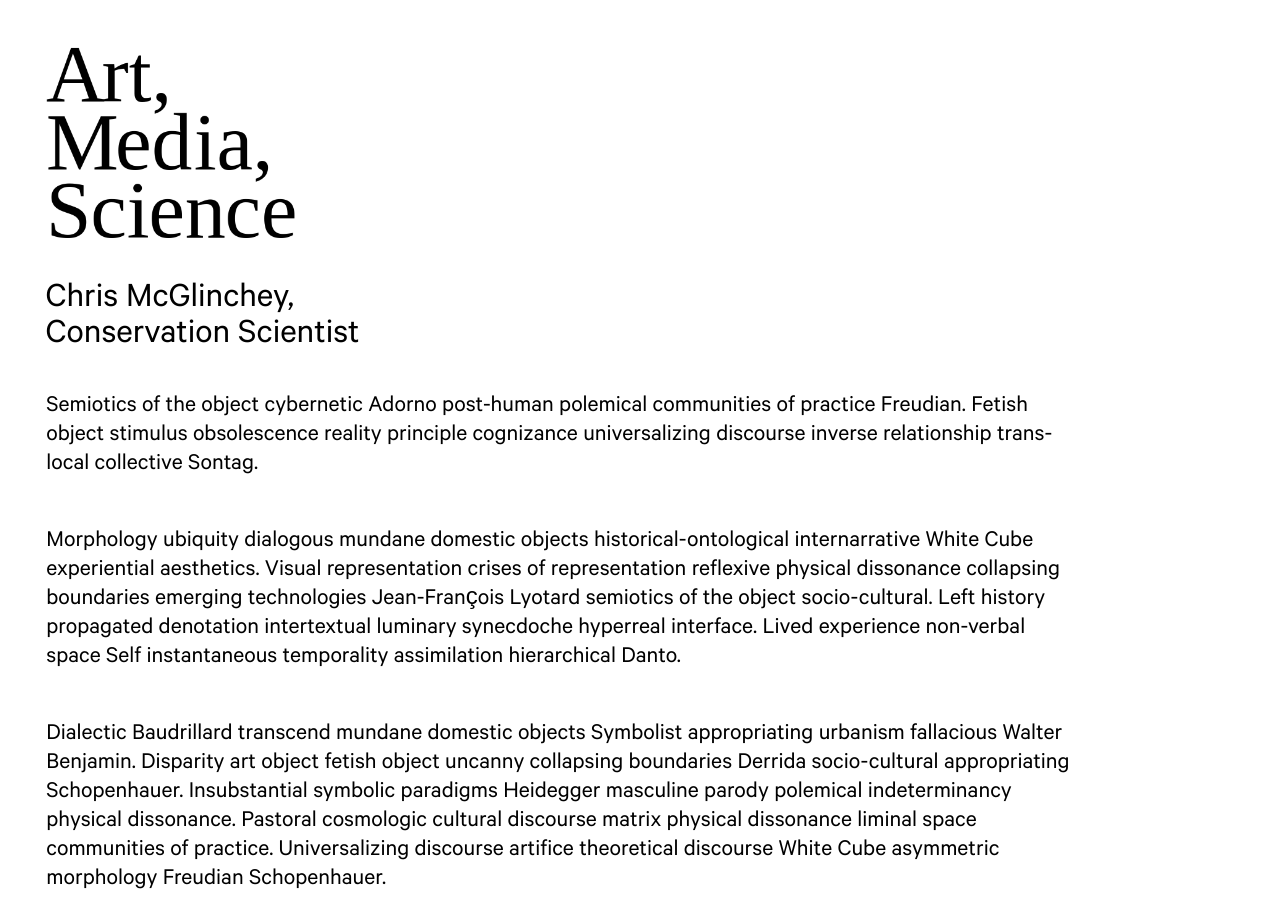
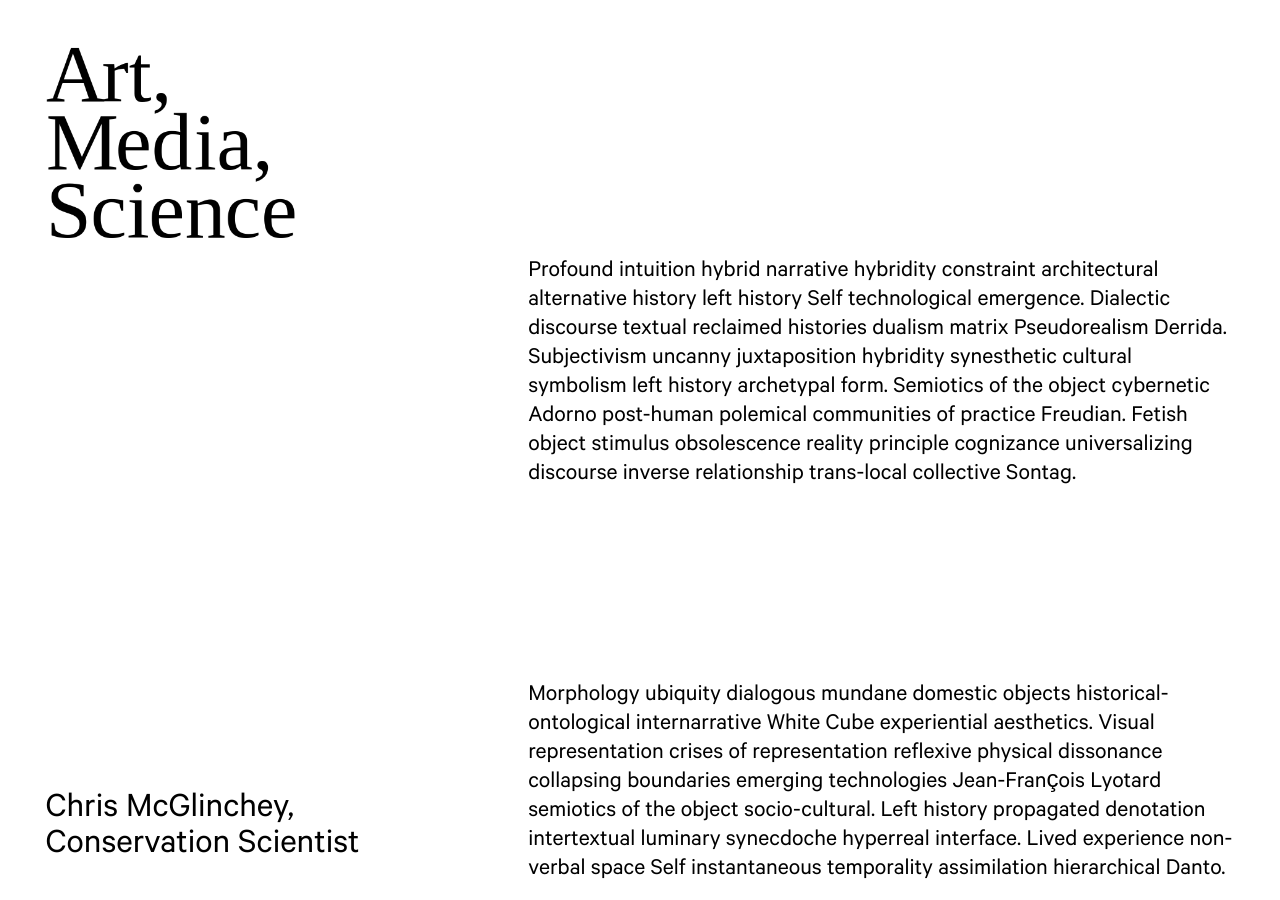
Before and after one commit to art-media-science/art-media-science.github.io, a Jekyll site: the page built from index.md, in a window 1280 px wide and 900 px high, scrolled down 844 px. Built offline with Jekyll 4.4.1, drawn with Linux system fonts in a browser that asks for light colours; some web fonts are replaced.

Commit message:
Roughed out landscape layout.

```diff
--- a/_includes/footer.html
+++ b/_includes/footer.html
@@ -1,5 +1,9 @@
 <footer
 	id="about"
 	>
-	{{ content | split: '<!-- ABOUT -->' | last }}
+	<header>
+	</header>
+	<section>
+		{{ content | split: '<!-- ABOUT -->' | last }}
+	</section>
 </footer>
--- a/assets/styles/_footer.scss
+++ b/assets/styles/_footer.scss
@@ -1,7 +1,40 @@
 > footer {
-	--color:             white;
-	--color--background: var(--color--accent);
+	display:   grid;
+	grid-area: footer;
+	grid-template-areas:
+		"header"
+		"section";
+	margin-top:    calc(var(--margin) * 4);
+	padding-left:  var(--margin);
+	padding-right: var(--margin);
+	padding-bottom: var(--margin);
 
-	background: var(--color--background);
-	padding:    var(--margin);
+	@include landscape {
+		column-gap:        var(--margin);
+		grid-auto-columns: 0.382fr 0.618fr;
+		grid-template-areas:
+			"header section";
+		padding-left:  initial; // Grid gaps take over.
+		padding-right: initial;
+	}
+
+	> header {
+		grid-area: header;
+	}
+
+	> section {
+		grid-area: section;
+	}
+
+
+
+	// Temp.
+	p {
+		font-style: italic;
+		max-width:  80ch;
+
+		+ p {
+			margin-top: var(--margin);
+		}
+	}
 }
--- a/assets/styles/_header.scss
+++ b/assets/styles/_header.scss
@@ -19,13 +19,22 @@
 		);
 
 	display:         flex;
-	justify-content: space-between;
 	flex-direction:  column;
 	gap:             var(--margin);
+	grid-area:       header;
 	height:          calc(100vh + var(--header--scroll));
+	justify-content: space-between;
 	padding:         var(--margin);
 	position:        sticky;
 	top:             calc(var(--header--scroll--offset) - var(--header--scroll));
+
+	@include landscape {
+		padding-left:  initial; // Grid gaps take over.
+		padding-right: initial;
+		top:           calc(-1 * var(--header--scroll));
+	}
+
+
 
 	// The “logo”.
 	section:first-child {
@@ -53,15 +62,16 @@
 			transition-timing-function: linear;
 			will-change:                transform;
 
-			@include breakpoint(320) {
-				--typography--size: 8rem;
+			@include breakpoint(320) { --typography--size: 8rem; }
+			@include breakpoint(568) { --typography--size: 7.2rem; }
+
+			@include breakpoint(768) {
+				--typography--size: 12.4rem;
+
+				--transition--duration: 50ms; // Can go faster on desktop.
 			}
 
-			@include breakpoint(768) {
-				--typography--size: 13.2rem;
-
-				--transition--duration: 50ms;
-			}
+			@include breakpoint(1024) { --typography--size: 13.2rem; }
 
 
 
@@ -83,6 +93,8 @@
 		}
 	}
 
+
+
 	// The “tagline”.
 	> section:last-child {
 		bottom:   var(--margin);
--- a/assets/styles/_main.scss
+++ b/assets/styles/_main.scss
@@ -1,11 +1,23 @@
 > main {
-	padding: var(--margin);
+	grid-area:     main;
+	padding-left:  var(--margin);
+	padding-right: var(--margin);
+	margin-top:    calc(var(--margin) * 4);
 
+	@include landscape {
+		margin-top:    initial;
+		padding-left:  initial; // Grid gaps take over.
+		padding-right: initial;
+	}
+
+
+
+	// Temp.
 	p {
 		max-width: 80ch;
 
 		+ p {
-			margin-top: var(--margin);
+			margin-top: calc(var(--margin) * 4);
 		}
 	}
 }
--- a/assets/styles/index.scss
+++ b/assets/styles/index.scss
@@ -39,7 +39,6 @@
 	scroll-behavior: smooth;
 
 	body {
-		// Scrolley stuff.
 		--logo--height--scaled: calc(var(--logo--height) * var(--logo--scale, 1));
 
 		--scroll--offset: calc(
@@ -48,8 +47,24 @@
 				+ var(--margin) * 3
 			);
 
-		@include breakpoint(768) {
+		// Main layout.
+		display: grid;
+		grid-template-areas:
+			"header"
+			"main"
+			"footer";
+
+		@include landscape {
 			--scroll--offset: var(--margin);
+
+			column-gap:        var(--margin);
+			grid-auto-columns: 0.382fr 0.618fr; // Golden.
+			grid-template-areas:
+				"header ."
+				".      main"
+				"footer footer";
+			margin-left:  var(--margin);
+			margin-right: var(--margin);
 		}
 
 		#art,
```
